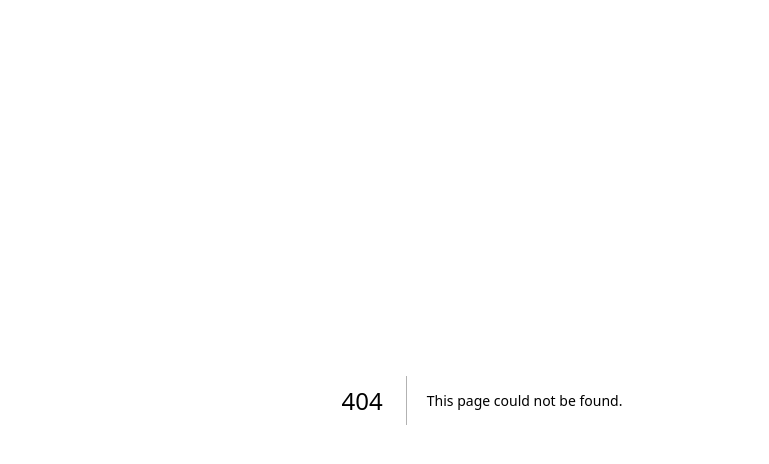
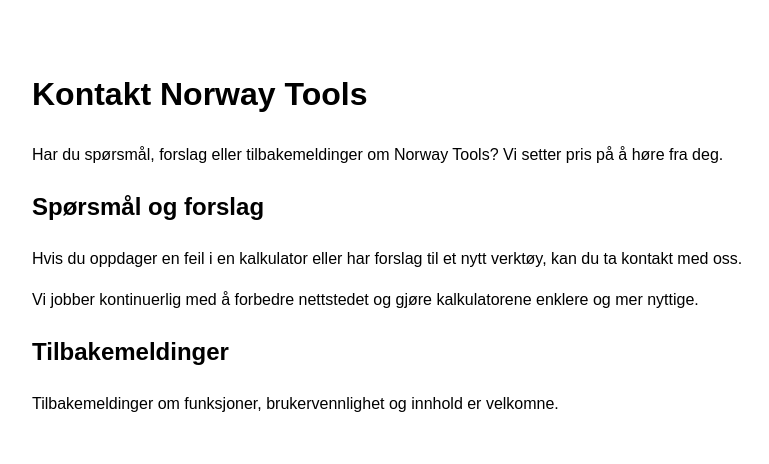
Before and after one commit to Stz6648/norway-tools, a Next.js app: page /kontakt in a window 1280 px wide. Before the commit this address had no page. Shown: the top 464 px of the page, without its empty margins (158-927 px from the left). Built offline with nearby package versions, Linux system fonts and the light colour scheme.

Commit message:
Create kontakt.js

```diff
--- /dev/null
+++ b/pages/kontakt.js
@@ -0,0 +1,56 @@
+import Head from "next/head";
+
+export default function Kontakt() {
+  return (
+    <>
+      <Head>
+        <title>Kontakt Norway Tools – Ta kontakt</title>
+        <meta
+          name="description"
+          content="Kontakt Norway Tools for spørsmål, forslag, tilbakemeldinger eller feil på våre kalkulatorer og verktøy."
+        />
+        <meta name="robots" content="index, follow" />
+        <link
+          rel="canonical"
+          href="https://norway-tools.vercel.app/kontakt"
+        />
+      </Head>
+
+      <main
+        style={{
+          maxWidth: "900px",
+          margin: "0 auto",
+          padding: "40px 20px",
+          fontFamily: "Arial, sans-serif",
+          lineHeight: 1.6,
+        }}
+      >
+        <h1>Kontakt Norway Tools</h1>
+
+        <p>
+          Har du spørsmål, forslag eller tilbakemeldinger om Norway Tools?
+          Vi setter pris på å høre fra deg.
+        </p>
+
+        <h2>Spørsmål og forslag</h2>
+
+        <p>
+          Hvis du oppdager en feil i en kalkulator eller har forslag til et
+          nytt verktøy, kan du ta kontakt med oss.
+        </p>
+
+        <p>
+          Vi jobber kontinuerlig med å forbedre nettstedet og gjøre
+          kalkulatorene enklere og mer nyttige.
+        </p>
+
+        <h2>Tilbakemeldinger</h2>
+
+        <p>
+          Tilbakemeldinger om funksjoner, brukervennlighet og innhold er
+          velkomne.
+        </p>
+      </main>
+    </>
+  );
+}
```
